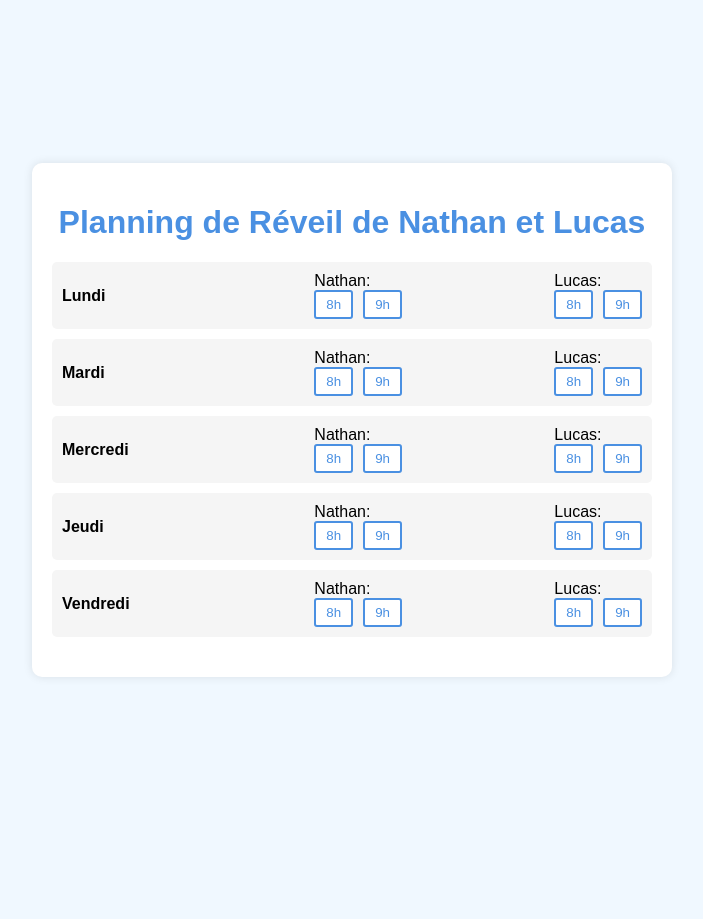
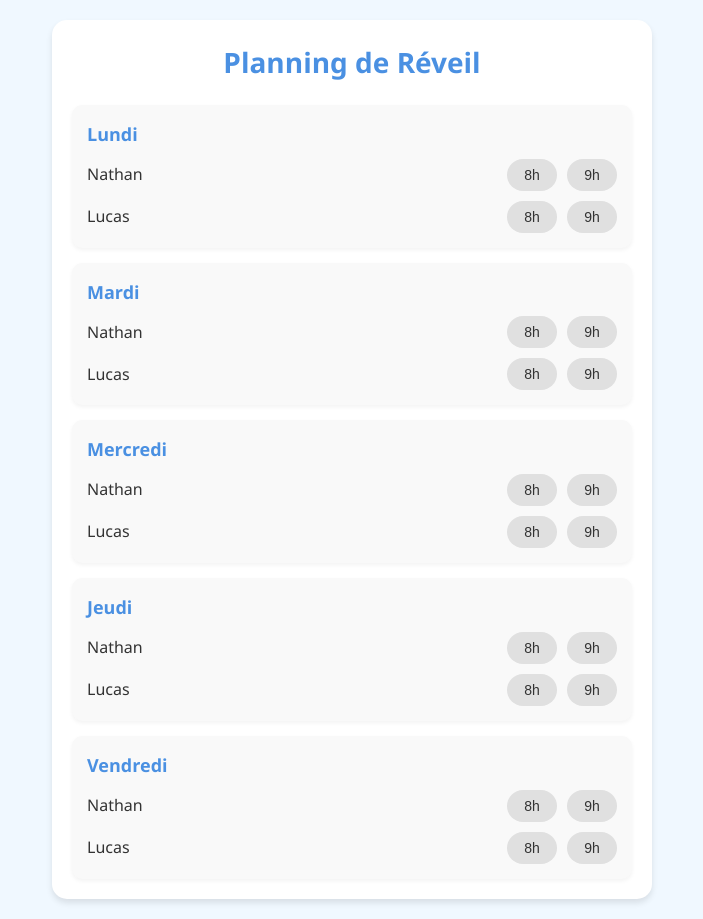
Before and after one commit to Strene76/reveil-des-gars, a plain HTML site: page index.html in a window 1280 px wide. Shown: the whole page, without its empty margins (288-991 px from the left). Before the commit the page ends 840 px from the top, so only its background shows below. Drawn offline with Linux system fonts and the light colour scheme; no server answers.

Commit message:
Update index.html

```diff
--- a/index.html
+++ b/index.html
@@ -3,13 +3,26 @@
 <head>
     <base href="https://api.websim.creation.engine/" />
     <meta charset="UTF-8">
-    <meta name="viewport" content="width=device-width, initial-scale=1.0">
-    <title>Planning de Réveil de Nathan et Lucas</title>
+    <meta name="viewport" content="width=device-width, initial-scale=1.0, maximum-scale=1.0, user-scalable=no">
+    <title>Planning de Réveil - Nathan et Lucas</title>
     <style>
+        :root {
+            --primary-color: #4a90e2;
+            --secondary-color: #f0f8ff;
+            --text-color: #333;
+            --background-color: #ffffff;
+            --selected-color: #2ecc71;
+        }
+        * {
+            box-sizing: border-box;
+            margin: 0;
+            padding: 0;
+        }
         body {
-            font-family: Arial, sans-serif;
-            background-color: #f0f8ff;
-            margin: 0;
+            font-family: 'Segoe UI', Tahoma, Geneva, Verdana, sans-serif;
+            background-color: var(--secondary-color);
+            color: var(--text-color);
+            line-height: 1.6;
             padding: 20px;
             display: flex;
             justify-content: center;
@@ -17,57 +30,80 @@
             min-height: 100vh;
         }
         .container {
-            background-color: white;
-            border-radius: 10px;
+            background-color: var(--background-color);
+            border-radius: 15px;
             padding: 20px;
-            box-shadow: 0 0 10px rgba(0,0,0,0.1);
-            max-width: 600px;
+            box-shadow: 0 4px 6px rgba(0,0,0,0.1);
+            max-width: 100%;
             width: 100%;
         }
         h1 {
-            color: #4a90e2;
+            color: var(--primary-color);
             text-align: center;
+            margin-bottom: 20px;
+            font-size: 24px;
         }
         .schedule {
-            margin-bottom: 20px;
+            display: flex;
+            flex-direction: column;
+            gap: 15px;
         }
-        .day-row {
+        .day-card {
+            background-color: #f9f9f9;
+            border-radius: 10px;
+            padding: 15px;
+            box-shadow: 0 2px 4px rgba(0,0,0,0.05);
+        }
+        .day-name {
+            font-weight: bold;
+            font-size: 18px;
+            margin-bottom: 10px;
+            color: var(--primary-color);
+        }
+        .user-schedule {
             display: flex;
             justify-content: space-between;
             align-items: center;
-            margin-bottom: 10px;
-            padding: 10px;
-            background-color: #f5f5f5;
-            border-radius: 5px;
+            margin-top: 10px;
         }
-        .day-name {
-            font-weight: bold;
-            width: 100px;
+        .user-name {
+            font-weight: 500;
+            min-width: 70px;
         }
         .time-select {
             display: flex;
             gap: 10px;
         }
         .time-button {
-            padding: 5px 10px;
-            border: 2px solid #4a90e2;
-            background-color: white;
-            color: #4a90e2;
-            border-radius: 3px;
+            padding: 8px 12px;
+            border: none;
+            background-color: #e0e0e0;
+            color: var(--text-color);
+            border-radius: 20px;
             cursor: pointer;
             transition: all 0.3s ease;
+            font-size: 14px;
+            min-width: 50px;
         }
         .time-button.selected {
-            background-color: #4a90e2;
+            background-color: var(--selected-color);
             color: white;
+        }
+        @media (min-width: 768px) {
+            .container {
+                max-width: 600px;
+            }
+            h1 {
+                font-size: 28px;
+            }
         }
     </style>
 </head>
 <body>
     <div class="container">
-        <h1>Planning de Réveil de Nathan et Lucas</h1>
+        <h1>Planning de Réveil</h1>
         <div class="schedule" id="wake-schedule">
-            <!-- Day rows will be inserted here by JavaScript -->
+            <!-- Day cards will be inserted here by JavaScript -->
         </div>
     </div>
 
@@ -105,14 +141,14 @@
             schedule.innerHTML = ''; // Clear existing schedule
 
             days.forEach(day => {
-                const dayRow = document.createElement('div');
-                dayRow.className = 'day-row';
-                let dayContent = `<span class="day-name">${day}</span>`;
+                const dayCard = document.createElement('div');
+                dayCard.className = 'day-card';
+                let dayContent = `<div class="day-name">${day}</div>`;
 
                 users.forEach(user => {
                     dayContent += `
-                        <div>
-                            <label>${user}: </label>
+                        <div class="user-schedule">
+                            <span class="user-name">${user}</span>
                             <div class="time-select" id="${user}-${day}">
                                 ${createTimeButtons(user, day)}
                             </div>
@@ -120,8 +156,8 @@
                     `;
                 });
 
-                dayRow.innerHTML = dayContent;
-                schedule.appendChild(dayRow);
+                dayCard.innerHTML = dayContent;
+                schedule.appendChild(dayCard);
             });
         }
 
```
